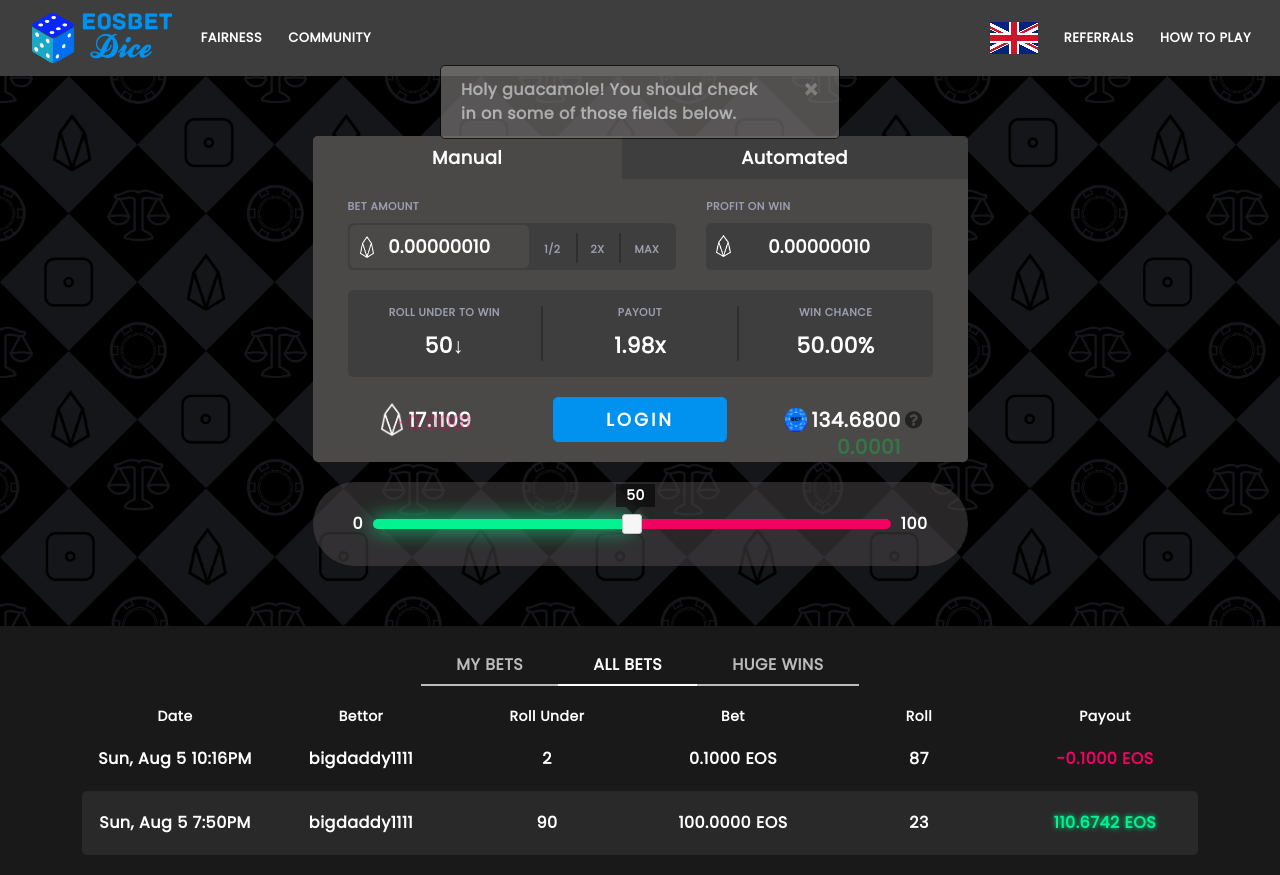
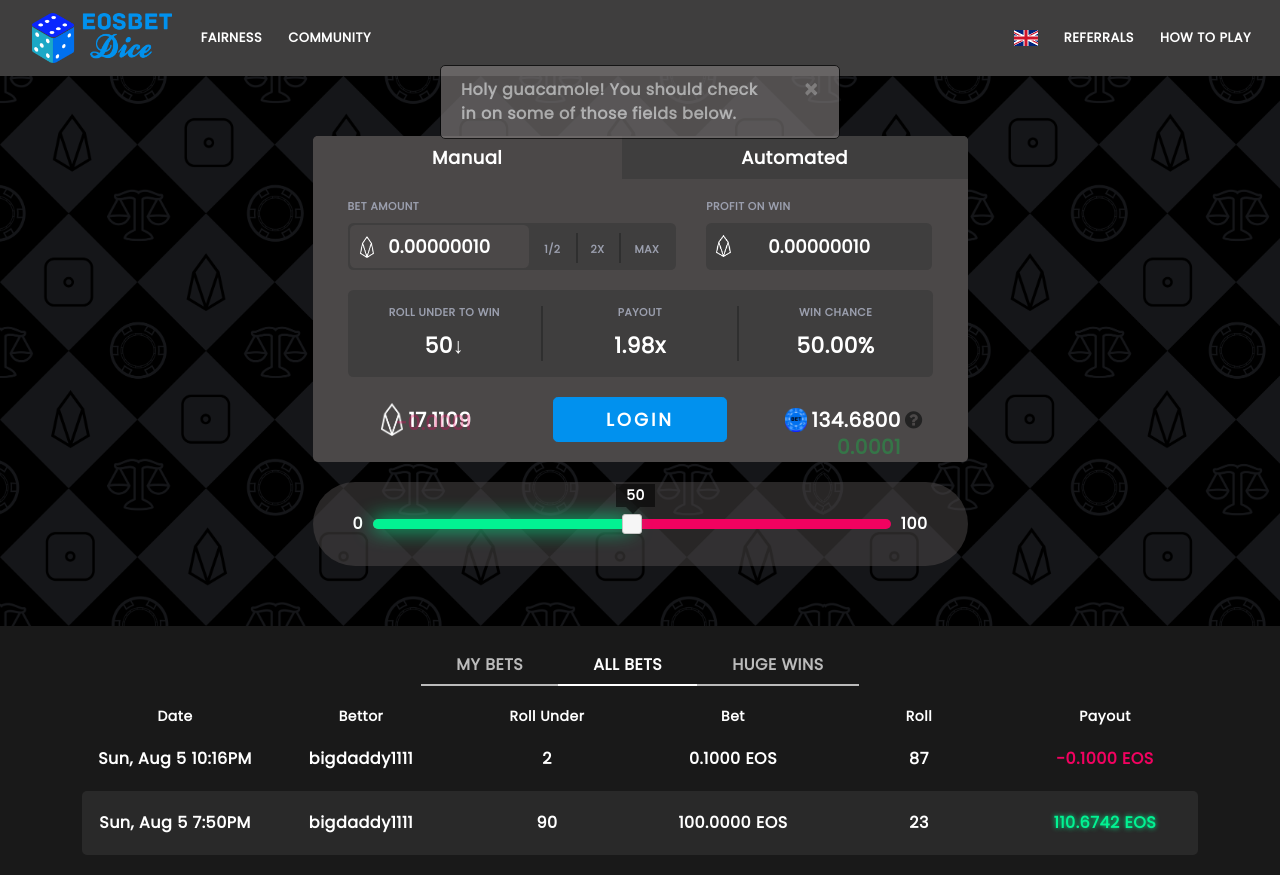
Before and after one commit to TinyQuant/kennybll.github.io, a website: page index.html in a window 1280 px wide. Drawn offline with nearby package versions, Linux system fonts and the light colour scheme.

Commit message:
Make flag smaller

```diff
--- a/index.html
+++ b/index.html
@@ -31,7 +31,7 @@
         <button type="button" class="btn btn-link navbar-link d-none d-md-block d-lg-block" data-toggle="modal" data-target="#communityModal">Community</button>
       </div>
       <div class="d-flex justify-content-between flex-row">
-        <button type="button" class="btn btn-link navbar-link lang-toggler"><img src="img/flag-en.jpg" /></button>
+        <button type="button" class="btn btn-link navbar-link lang-toggler d-block justify-content-right"><img class="w-50 float-right" src="img/flag-en.jpg" /></button>
         <button type="button" class="btn btn-link navbar-link d-none d-md-block d-lg-block" data-toggle="modal" data-target="#referralModal">Referrals</button>
         <button type="button" class="btn btn-link navbar-link d-none d-md-block d-lg-block" data-toggle="modal" data-target="#htpModal">How To Play</button>
       </div>
```
